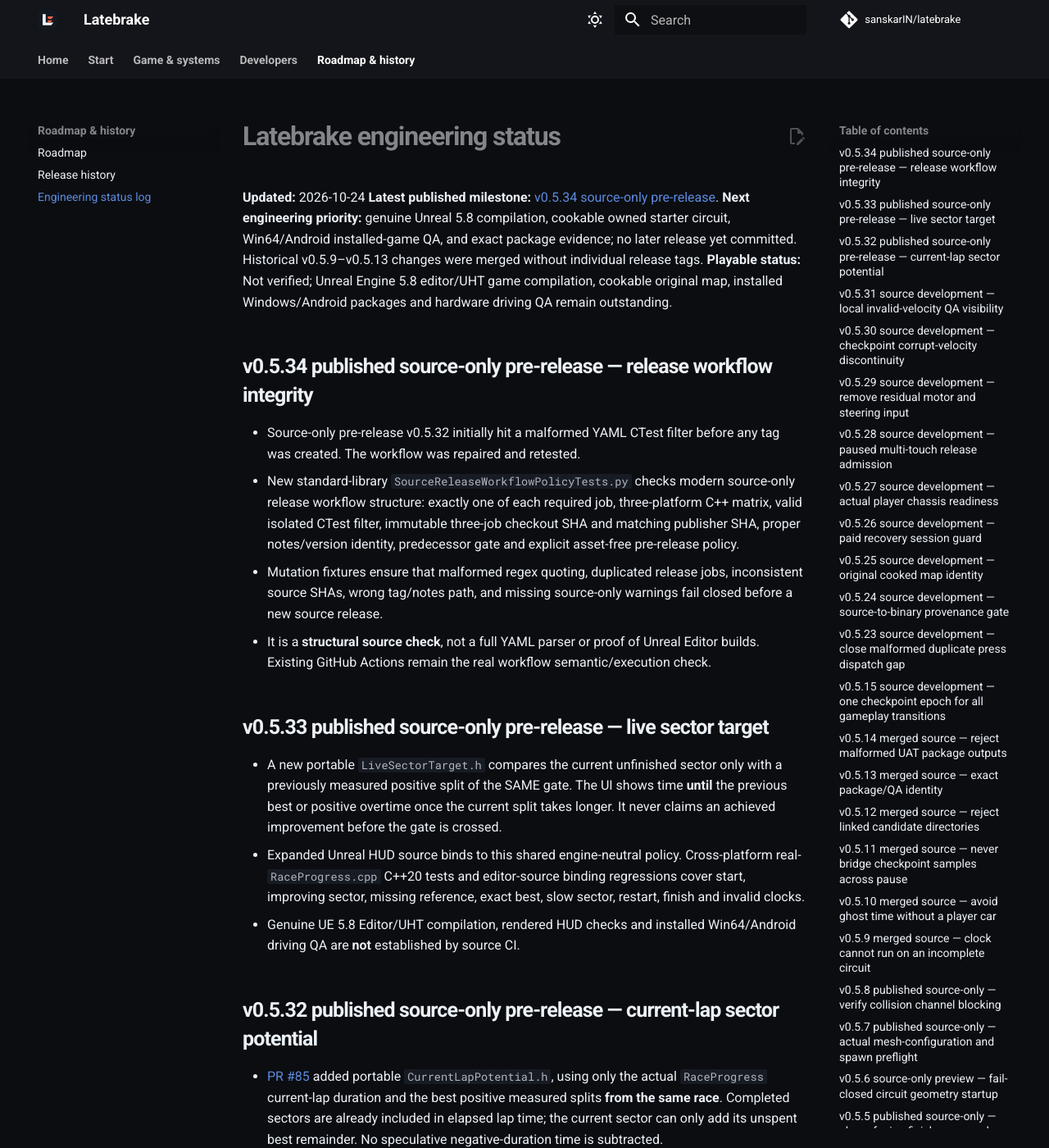
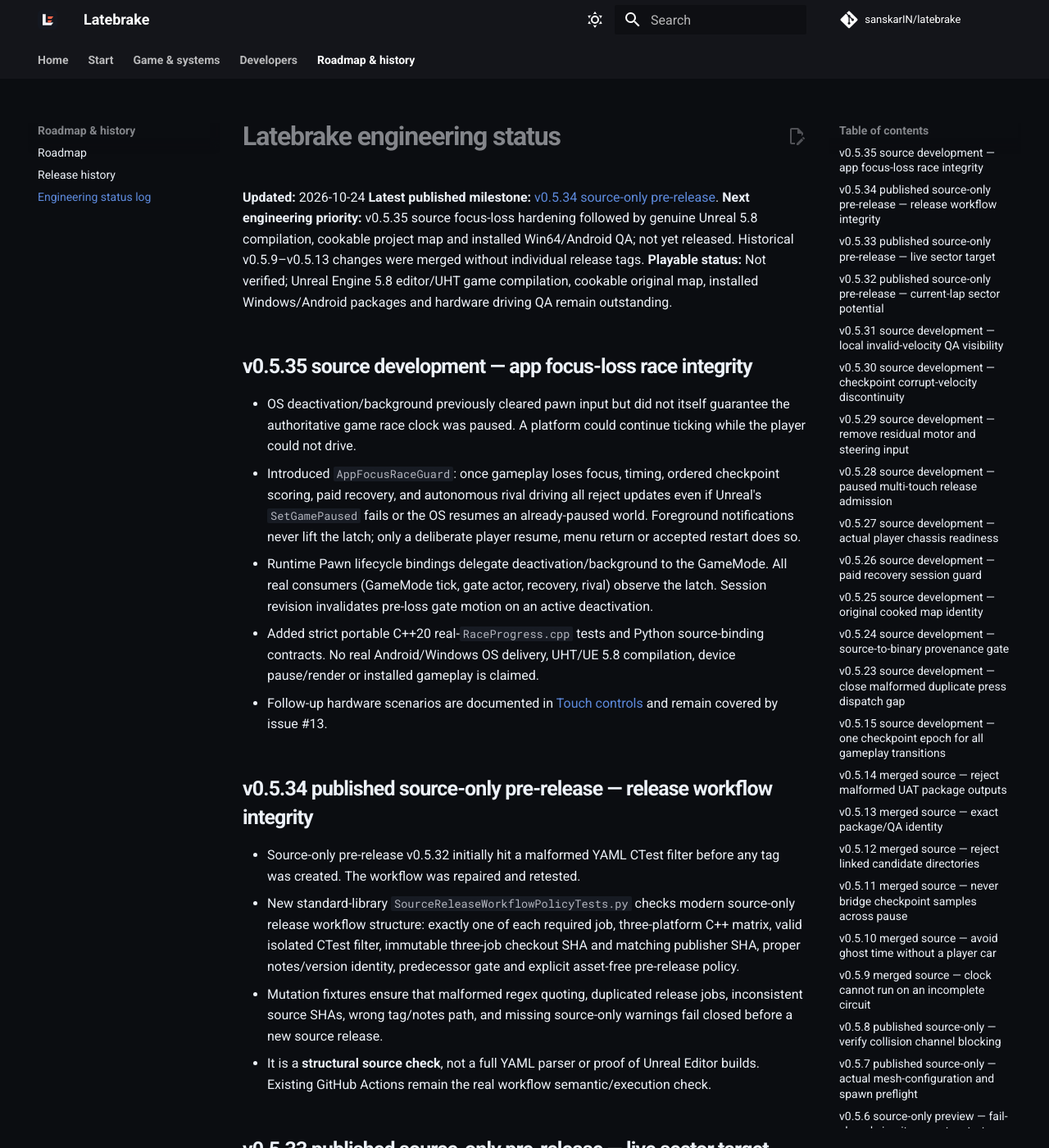
Before and after one commit to sanskarIN/latebrake, an MkDocs documentation site: the page built from docs/STATUS.md, in a window 1280 px wide and 1400 px high. Shown: the whole window at 82% size. Built offline with MkDocs 1.6.1 and Material for MkDocs 9.7.7, drawn with Linux system fonts in a browser that asks for light colours; comment, search, counter and statistics services are not loaded.

Commit message:
docs(v0.5.35): docs/STATUS.md focus-loss integrity QA

```diff
--- a/docs/STATUS.md
+++ b/docs/STATUS.md
@@ -2,8 +2,29 @@
 
 **Updated:** 2026-10-24
 **Latest published milestone:** [v0.5.34 source-only pre-release](https://github.com/sanskarIN/latebrake/releases/tag/v0.5.34).
-**Next engineering priority:** genuine Unreal 5.8 compilation, cookable owned starter circuit, Win64/Android installed-game QA, and exact package evidence; no later release yet committed. Historical v0.5.9–v0.5.13 changes were merged without individual release tags.
+**Next engineering priority:** v0.5.35 source focus-loss hardening followed by genuine Unreal 5.8 compilation, cookable project map and installed Win64/Android QA; not yet released. Historical v0.5.9–v0.5.13 changes were merged without individual release tags.
 **Playable status:** Not verified; Unreal Engine 5.8 editor/UHT game compilation, cookable original map, installed Windows/Android packages and hardware driving QA remain outstanding.
+
+## v0.5.35 source development — app focus-loss race integrity
+
+- OS deactivation/background previously cleared pawn input but did not
+  itself guarantee the authoritative game race clock was paused.
+  A platform could continue ticking while the player could not drive.
+- Introduced `AppFocusRaceGuard`: once gameplay loses focus, timing,
+  ordered checkpoint scoring, paid recovery, and autonomous rival driving
+  all reject updates even if Unreal's `SetGamePaused` fails or the OS
+  resumes an already-paused world. Foreground notifications never lift
+  the latch; only a deliberate player resume, menu return or accepted
+  restart does so.
+- Runtime Pawn lifecycle bindings delegate deactivation/background to
+  the GameMode. All real consumers (GameMode tick, gate actor, recovery,
+  rival) observe the latch. Session revision invalidates pre-loss gate
+  motion on an active deactivation.
+- Added strict portable C++20 real-`RaceProgress.cpp` tests and Python
+  source-binding contracts. No real Android/Windows OS delivery, UHT/UE
+  5.8 compilation, device pause/render or installed gameplay is claimed.
+- Follow-up hardware scenarios are documented in
+  [Touch controls](TOUCH_CONTROLS.md) and remain covered by issue #13.
 
 ## v0.5.34 published source-only pre-release — release workflow integrity
 
```
